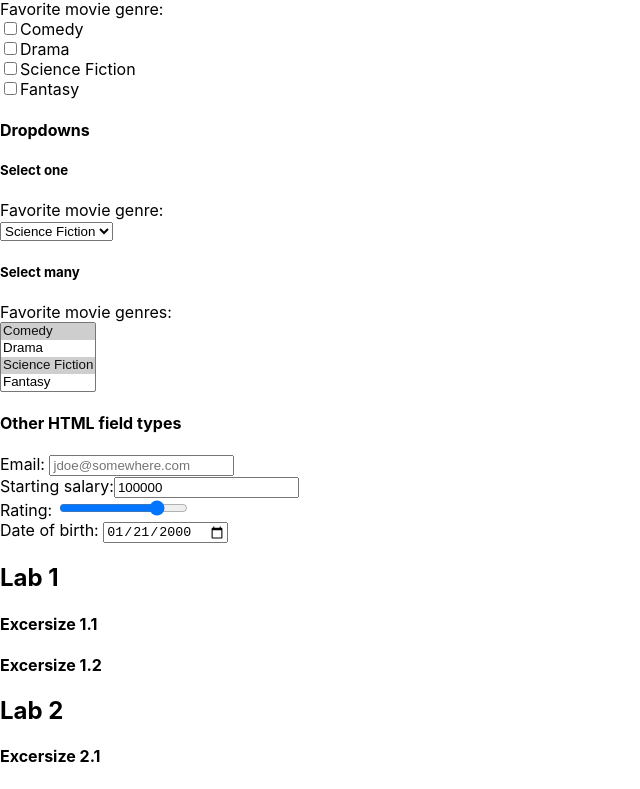
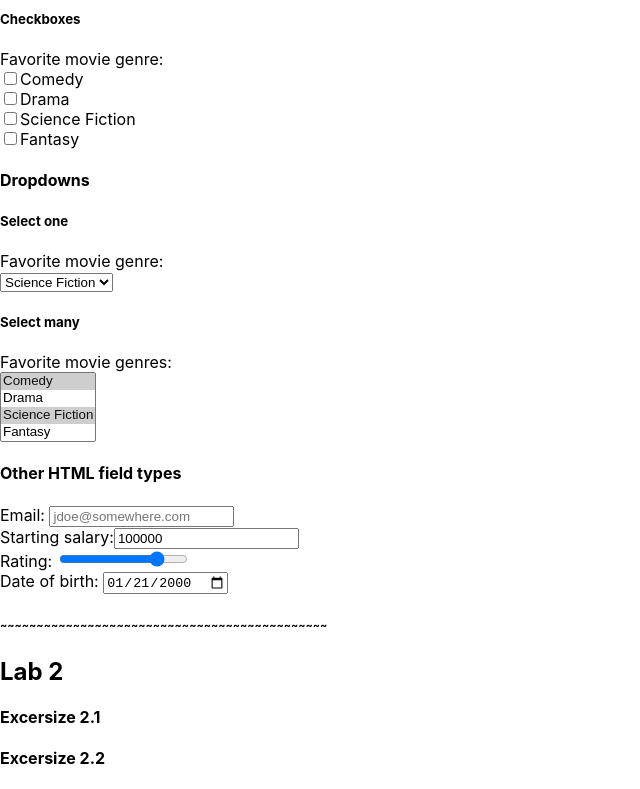
Before and after one commit to skandula07/kanbas-react-web-app2, a React (Create React App) app: page / in a window 1280 px wide. Shown: the part 1995-2784 px from the top of the page, without its empty margins (0-640 px from the left). Built offline with nearby package versions, Linux system fonts and the light colour scheme.

Commit message:
reformatted lab1

```diff
--- a/src/Labs/Lab1/index.tsx
+++ b/src/Labs/Lab1/index.tsx
@@ -5,6 +5,7 @@ import Forms from "./Forms";
 export default function Lab1() {
   return (
     <div id="wd-lab1">
+      <h2>Lab 1</h2>
 
       <div id="wd-p-tag">
         <h4>Paragraph Tag</h4>
@@ -29,9 +30,7 @@ tag to tell browsers to render the gaps.
       <Table />
       <Forms />
 
-        <h2>Lab 1</h2>
-        <h4>Excersize 1.1</h4>
-        <h4>Excersize 1.2</h4>
+      <h6>~~~~~~~~~~~~~~~~~~~~~~~~~~~~~~~~~~~~~~~~~~~~~</h6>
     </div>
   );
 }
```
Lines whose indentation alone changed are shown as unchanged.
